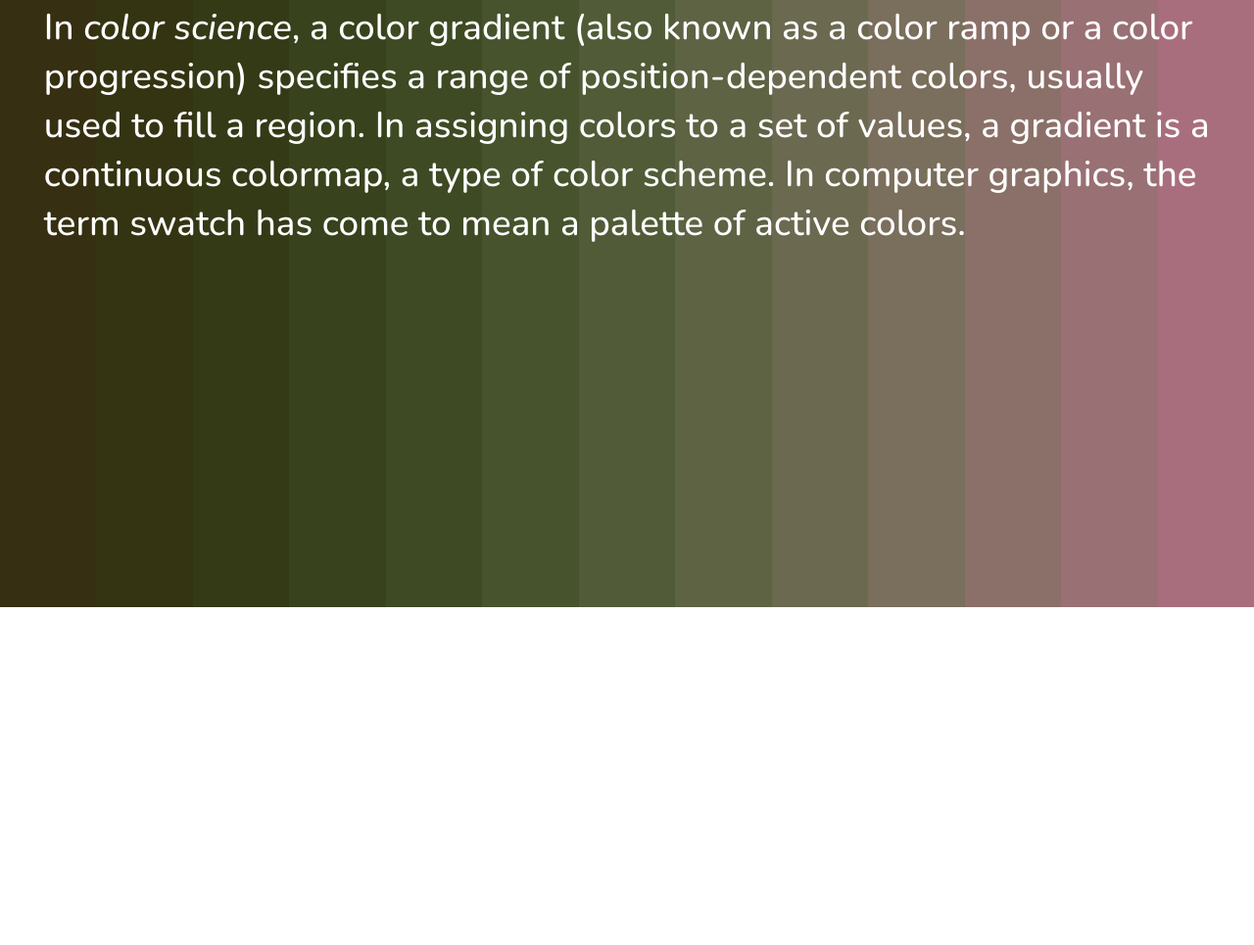
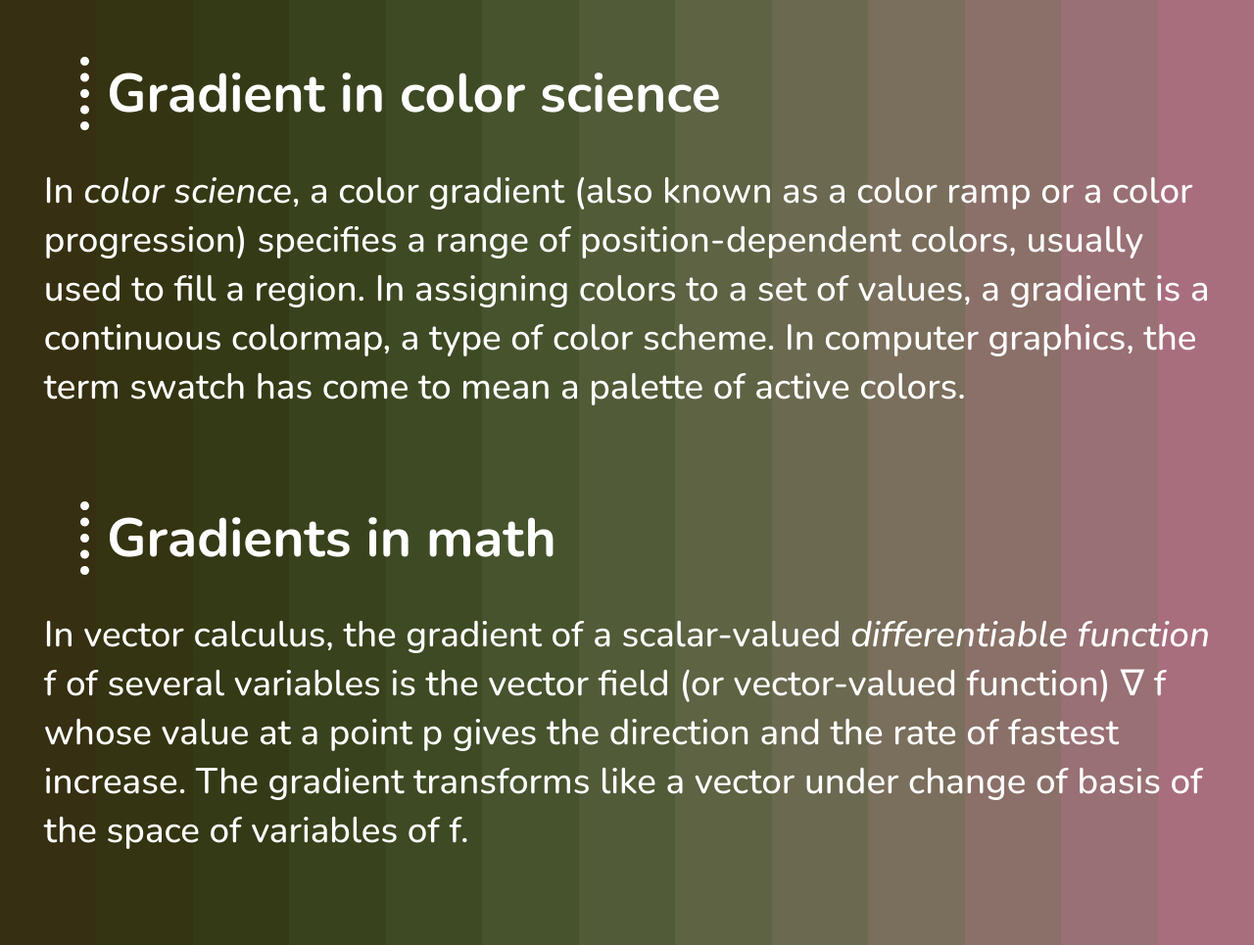
Before and after one commit to kuzminklk/gradients, a plain HTML site: page index.html in a window 1280 px wide. Shown: the part 180-1145 px from the top of the page at 98% size. Before the commit the page ends 800 px from the top, so only its background shows below. Drawn offline with nearby package versions, Linux system fonts and the light colour scheme.

Commit message:
Add second paragraph

```diff
--- a/index.html
+++ b/index.html
@@ -8,7 +8,9 @@
 
     <link rel="preconnect" href="https://fonts.googleapis.com">
     <link rel="preconnect" href="https://fonts.gstatic.com" crossorigin>
-    <link href="https://fonts.googleapis.com/css2?family=Epilogue:ital,wght@0,100..900;1,100..900&family=Nunito:ital,wght@0,200..1000;1,200..1000&display=swap" rel="stylesheet">
+    <link
+        href="https://fonts.googleapis.com/css2?family=Epilogue:ital,wght@0,100..900;1,100..900&family=Nunito:ital,wght@0,200..1000;1,200..1000&display=swap"
+        rel="stylesheet">
 
     <title>Gradients</title>
 </head>
@@ -16,12 +18,22 @@
 <body>
     <h1>Gradients</h1>
     <article>
-        <p>In <em>color science</em>, a color gradient (also known as a color ramp or a color progression) specifies a range of
+        <h2>Gradient in color science</h2>
+        <p>In <em>color science</em>, a color gradient (also known as a color ramp or a color progression) specifies a
+            range of
             position-dependent colors, usually used to fill a region.
 
             In assigning colors to a set of values, a gradient is a continuous colormap, a type of color scheme. In
             computer graphics, the term swatch has come to mean a palette of active colors.</p>
     </article>
+    <article>
+        <h2>Gradients in math</h2>
+        <p>
+            In vector calculus, the gradient of a scalar-valued <em>differentiable function</em> f of several
+            variables is the vector field (or vector-valued function) ∇ f whose value at a
+            point p gives the direction and the rate of fastest increase. The gradient transforms like
+            a vector under change of basis of the space of variables of f.</p>
+    </article>
 </body>
 
 </html>
--- a/style.css
+++ b/style.css
@@ -6,6 +6,10 @@ html {
     font-family: Nunito, sans-serif;
     font-weight: 500;
     color: rgb(255, 255, 255)
+}
+
+* {
+    box-sizing: border-box;
 }
 
 @media (max-width: 800px) {
@@ -27,4 +31,18 @@ h1:hover {
 
 article {
     margin: 1rem;
+    margin-top: 2.5rem;
+    margin-bottom: 2.5rem;
 }
+
+h2 {
+    font-size: 1.5rem;
+    margin: 1rem;
+    transition: scale ease 0.5s;
+    border-left: 0.25rem dotted white;
+    padding-left: 0.5rem;
+}
+
+h2:hover {
+    scale: 1.015;
+}
```
